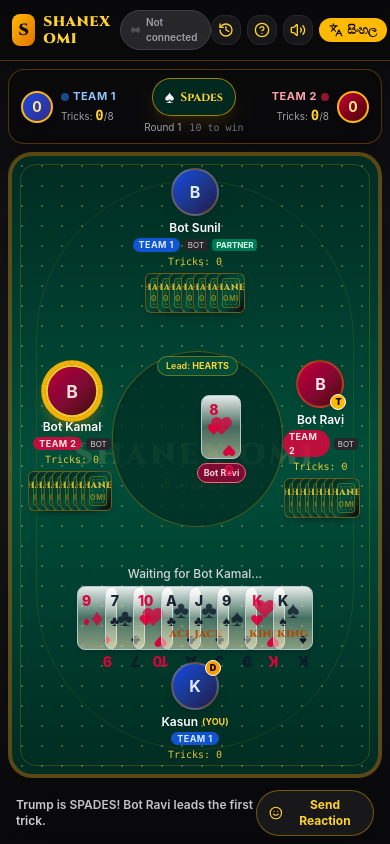
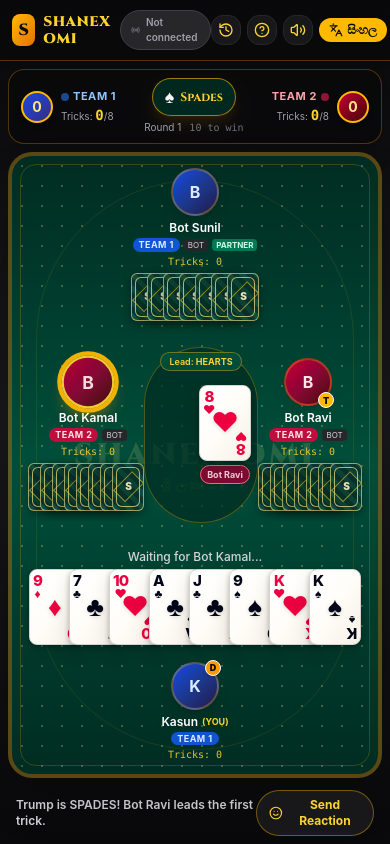
Before and after one commit to shashmithx/sxom11, a React (Vite) app: page / in a window 390 px wide. Both pictures are taken after a click on the button "Practice Solo (vs 3 Bots)". Built offline with nearby package versions, Linux system fonts and the light colour scheme.

Commit message:
Redesign playing cards for legible ranks, pips, and mobile tap targets

```diff
--- a/src/components/CardComponent.tsx
+++ b/src/components/CardComponent.tsx
@@ -10,20 +10,30 @@ interface CardProps {
   size?: 'sm' | 'md' | 'lg';
 }
 
-const SUIT_ICONS: Record<Suit, string> = {
+export const SUIT_SYMBOL: Record<Suit, string> = {
   spades: '♠',
   hearts: '♥',
   diamonds: '♦',
   clubs: '♣',
 };
 
-const SUIT_COLORS: Record<Suit, string> = {
-  spades: 'text-zinc-900',
+export const SUIT_TEXT_COLOR: Record<Suit, string> = {
+  spades: 'text-slate-950',
+  clubs: 'text-slate-950',
   hearts: 'text-rose-600',
   diamonds: 'text-rose-600',
-  clubs: 'text-zinc-900',
 };
 
+const SIZE_CLASSES = {
+  sm: 'w-8 h-12 sm:w-10 sm:h-[58px] rounded-md',
+  md: 'w-[52px] h-[76px] sm:w-[64px] sm:h-[92px] md:w-[70px] md:h-[100px] rounded-lg',
+  lg: 'w-[64px] h-[94px] sm:w-[78px] sm:h-[112px] rounded-xl',
+} as const;
+
+/**
+ * Standard, readable playing card: two rank/suit indexes with a large center pip.
+ * Avoid unnecessary labels/art that crowd small phone-size cards.
+ */
 export const CardComponent: React.FC<CardProps> = ({
   card,
   isFaceDown = false,
@@ -32,72 +42,64 @@ export const CardComponent: React.FC<CardProps> = ({
   className = '',
   size = 'md',
 }) => {
-  // Sizing tokens tailored for mobile portrait & desktop
-  const sizeClasses = {
-    sm: 'w-7 h-10 sm:w-10 sm:h-14 text-[9px] sm:text-xs rounded-md',
-    md: 'w-10 h-16 sm:w-14 sm:h-20 md:w-16 md:h-24 text-xs sm:text-sm md:text-base rounded-lg',
-    lg: 'w-14 h-20 sm:w-18 sm:h-26 md:w-20 md:h-28 text-sm sm:text-base md:text-lg rounded-xl',
-  }[size];
+  const dimensions = SIZE_CLASSES[size];
 
   if (isFaceDown || !card) {
     return (
       <div
-        className={`relative select-none border border-amber-500/40 bg-linear-to-br from-emerald-950 via-emerald-900 to-zinc-950 shadow-md overflow-hidden flex items-center justify-center ${sizeClasses} ${className}`}
+        aria-label="Face-down playing card"
+        className={`relative shrink-0 select-none overflow-hidden border border-amber-200/60
+          bg-[repeating-linear-gradient(45deg,#104c3d_0px,#104c3d_5px,#0c342b_5px,#0c342b_10px)]
+          shadow-[0_3px_10px_rgba(0,0,0,0.35)] ${dimensions} ${className}`}
       >
-        {/* SHANEX luxury patterned card back */}
-        <div className="absolute inset-1 rounded-sm border border-amber-400/30 bg-emerald-900/60 flex items-center justify-center p-0.5">
-          <div className="w-full h-full border border-dashed border-amber-400/20 flex flex-col items-center justify-center text-center">
-            <span className="text-[9px] sm:text-[10px] font-black tracking-wider text-amber-300/80 font-serif">
-              SHANEX
-            </span>
-            <span className="text-[7px] font-semibold text-amber-400/60 uppercase tracking-widest">
-              OMI
-            </span>
+        <div className="absolute inset-[3px] rounded-[inherit] border border-amber-200/70 bg-emerald-950/35 flex items-center justify-center">
+          <div className="w-[75%] h-[72%] rotate-45 border border-amber-300/55 flex items-center justify-center">
+            <span className="-rotate-45 text-amber-100/90 text-[10px] sm:text-xs font-black tracking-tight">S</span>
           </div>
         </div>
       </div>
     );
   }
 
-  const isRed = card.suit === 'hearts' || card.suit === 'diamonds';
-  const colorClass = isRed ? 'text-rose-600' : 'text-slate-900';
-  const suitIcon = SUIT_ICONS[card.suit];
+  const symbol = SUIT_SYMBOL[card.suit];
+  const color = SUIT_TEXT_COLOR[card.suit];
+  const interactive = typeof onClick === 'function';
+  const blocked = interactive && !isPlayable;
 
   return (
     <button
       type="button"
-      disabled={!isPlayable && !!onClick}
+      disabled={blocked}
       onClick={isPlayable ? onClick : undefined}
-      aria-label={`${card.rank} of ${card.suit}`}
-      className={`relative select-none bg-linear-to-b from-white via-amber-50/30 to-amber-100/60 border shadow-md transition-all duration-150 flex flex-col justify-between p-1 sm:p-1.5 ${sizeClasses} ${
-        isPlayable
-          ? 'cursor-pointer hover:-translate-y-2 hover:shadow-xl hover:shadow-amber-400/30 ring-2 ring-amber-400 border-amber-400 scale-105 active:scale-95'
-          : 'border-slate-300 opacity-90'
-      } ${className}`}
+      aria-label={`${card.rank} of ${card.suit}${blocked ? ', not playable' : ''}`}
+      aria-disabled={blocked}
+      className={`group relative shrink-0 select-none overflow-hidden border border-stone-300
+        bg-gradient-to-br from-white via-[#fffdf8] to-[#f6f0e6]
+        shadow-[0_2px_5px_rgba(0,0,0,0.25),0_8px_18px_rgba(0,0,0,0.12)]
+        transition-transform duration-150 ease-out touch-manipulation
+        ${dimensions}
+        ${isPlayable
+          ? 'cursor-pointer ring-2 ring-amber-400/70 border-amber-300 hover:-translate-y-3 hover:ring-amber-300 focus-visible:-translate-y-2 focus-visible:outline-2 focus-visible:outline-offset-2 focus-visible:outline-amber-300 active:-translate-y-1'
+          : interactive ? 'cursor-not-allowed' : 'cursor-default'}
+        ${className}`}
     >
-      {/* Top Left Rank & Suit */}
-      <div className={`flex flex-col items-center leading-none ${colorClass}`}>
-        <span className="font-extrabold text-sm sm:text-base tracking-tight">{card.rank}</span>
-        <span className="text-sm sm:text-base font-black">{suitIcon}</span>
-      </div>
+      <span className={`absolute left-[3px] top-[3px] sm:left-[5px] sm:top-[5px] flex flex-col items-center leading-none ${color}`}>
+        <span className="font-extrabold text-[15px] sm:text-[19px] tracking-[-0.06em]">{card.rank}</span>
+        <span className="text-[12px] sm:text-[14px] leading-none" aria-hidden="true">{symbol}</span>
+      </span>
 
-      {/* Center Art */}
-      <div className="absolute inset-0 flex flex-col items-center justify-center pointer-events-none">
-        <span className={`text-2xl sm:text-3xl font-black ${colorClass} opacity-80`}>
-          {suitIcon}
+      <span className={`absolute inset-0 flex items-center justify-center pointer-events-none ${color}`}>
+        <span className="text-[27px] sm:text-[36px] md:text-[42px] leading-none drop-shadow-sm" aria-hidden="true">
+          {symbol}
         </span>
-        {['J', 'Q', 'K', 'A'].includes(card.rank) && (
-          <span className="text-[10px] sm:text-[11px] font-serif font-black text-amber-700 tracking-wider mt-0.5">
-            {card.rank === 'A' ? 'ACE' : card.rank === 'K' ? 'KING' : card.rank === 'Q' ? 'QUEEN' : 'JACK'}
-          </span>
-        )}
-      </div>
+      </span>
 
-      {/* Bottom Right Inverted Rank & Suit */}
-      <div className={`flex flex-col items-center leading-none rotate-180 self-end ${colorClass}`}>
-        <span className="font-extrabold text-sm sm:text-base tracking-tight">{card.rank}</span>
-        <span className="text-sm sm:text-base font-black">{suitIcon}</span>
-      </div>
+      <span className={`absolute bottom-[3px] right-[3px] sm:bottom-[5px] sm:right-[5px] rotate-180 flex flex-col items-center leading-none ${color}`}>
+        <span className="font-extrabold text-[15px] sm:text-[19px] tracking-[-0.06em]">{card.rank}</span>
+        <span className="text-[12px] sm:text-[14px] leading-none" aria-hidden="true">{symbol}</span>
+      </span>
+
+      {isPlayable && <span className="absolute inset-x-1 bottom-0 h-1 rounded-full bg-amber-400/90" />}
     </button>
   );
 };
```
